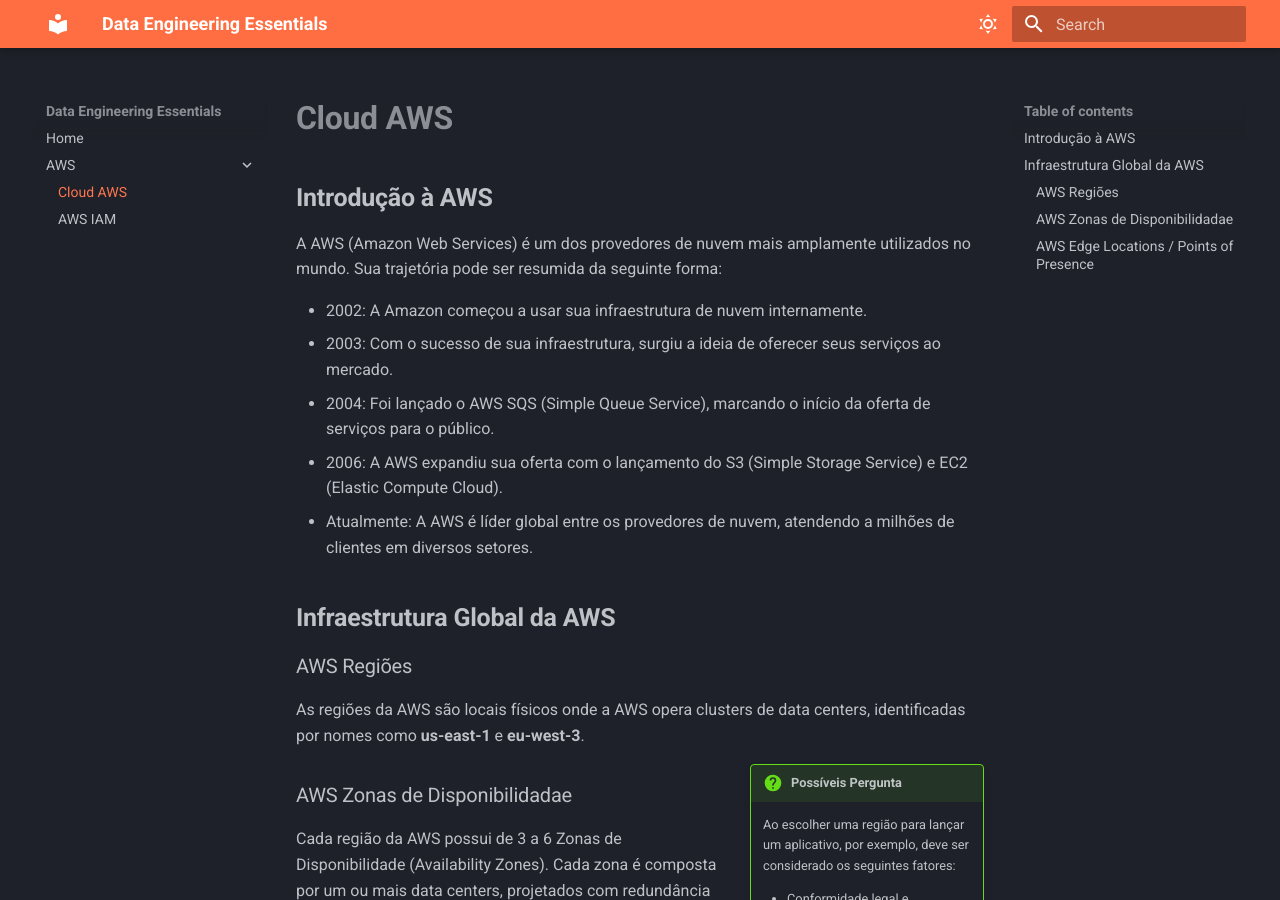
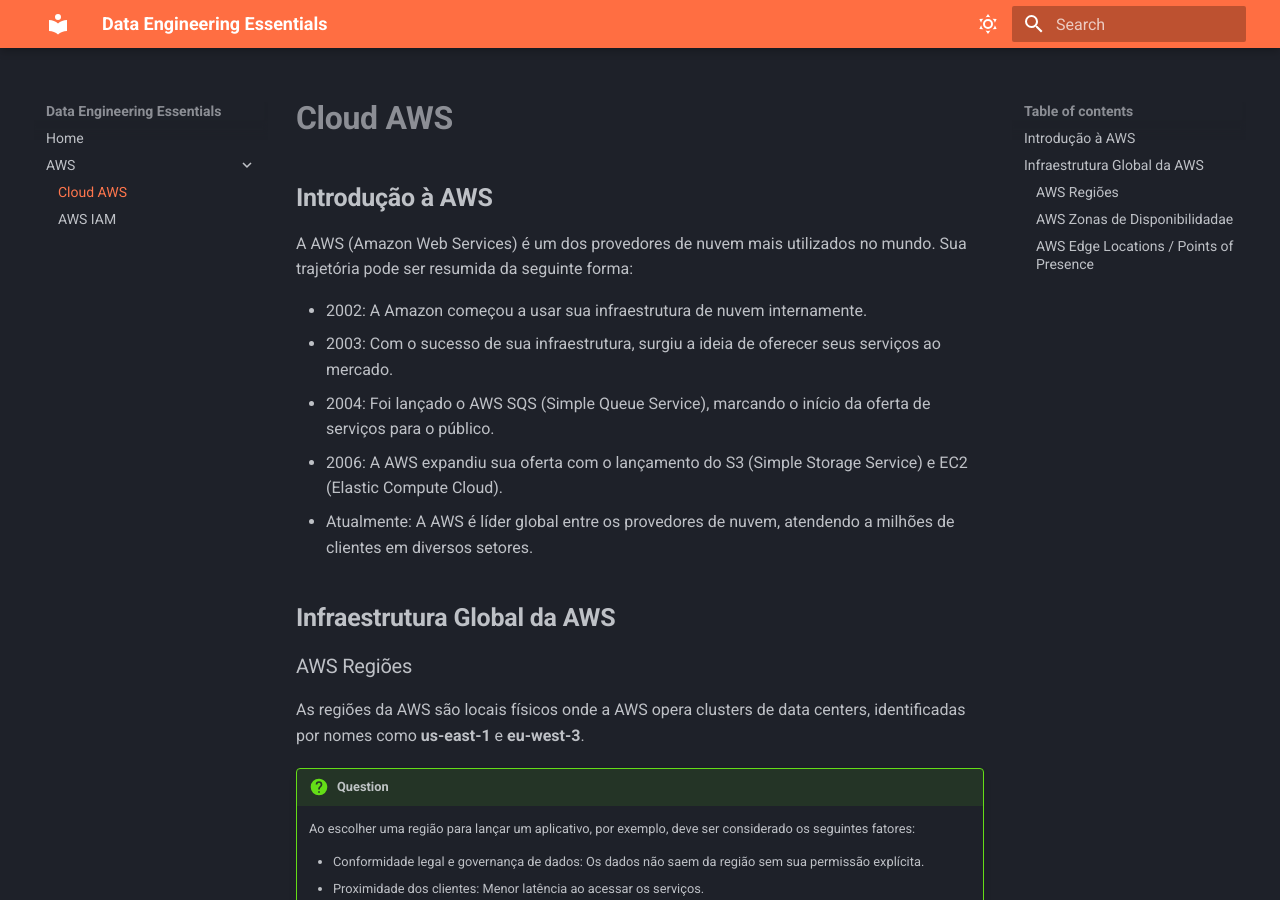
Before and after one commit to Vinicius-Santoro/data-engineering-essentials, an MkDocs documentation site: the page built from docs/AWS/00-conhecendo-aws.md, in a window 1280 px wide and 900 px high. Built offline with MkDocs 1.6.1 and Material for MkDocs 9.7.7, drawn with Linux system fonts in a browser that asks for light colours.

Commit message:
fix: :hammer: altera question

```diff
--- a/docs/AWS/00-conhecendo-aws.md
+++ b/docs/AWS/00-conhecendo-aws.md
@@ -2,7 +2,7 @@
 
 ## **Introdução à AWS**
 
-A AWS (Amazon Web Services) é um dos provedores de nuvem mais amplamente utilizados no mundo. Sua trajetória pode ser resumida da seguinte forma:
+A AWS (Amazon Web Services) é um dos provedores de nuvem mais utilizados no mundo. Sua trajetória pode ser resumida da seguinte forma:
 
 - 2002: A Amazon começou a usar sua infraestrutura de nuvem internamente.
 - 2003: Com o sucesso de sua infraestrutura, surgiu a ideia de oferecer seus serviços ao mercado.
@@ -16,7 +16,7 @@
 As regiões da AWS são locais físicos onde a AWS opera clusters de data centers,
 identificadas por nomes como **us-east-1** e **eu-west-3**.
 
-!!! question inline end "Possíveis Pergunta"
+!!! question
 
     Ao escolher uma região para lançar um aplicativo, por exemplo, deve ser
     considerado os seguintes fatores:
```
